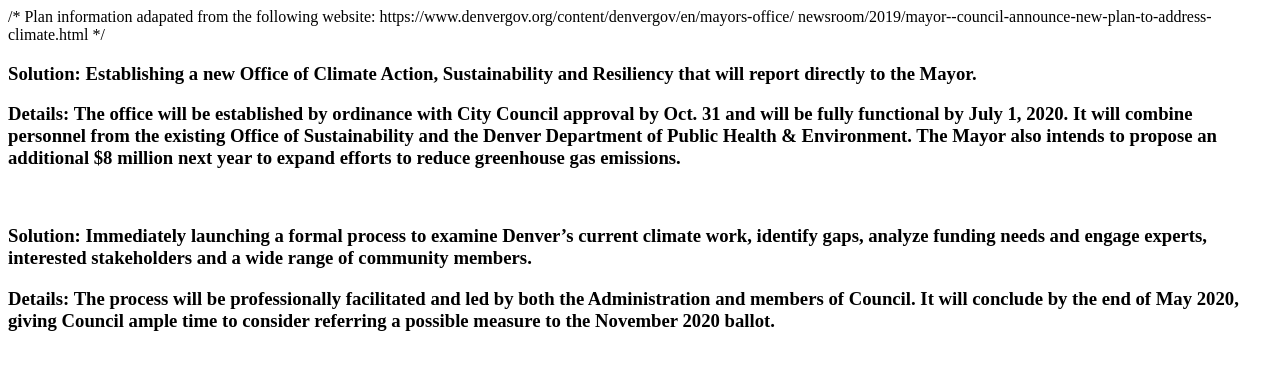
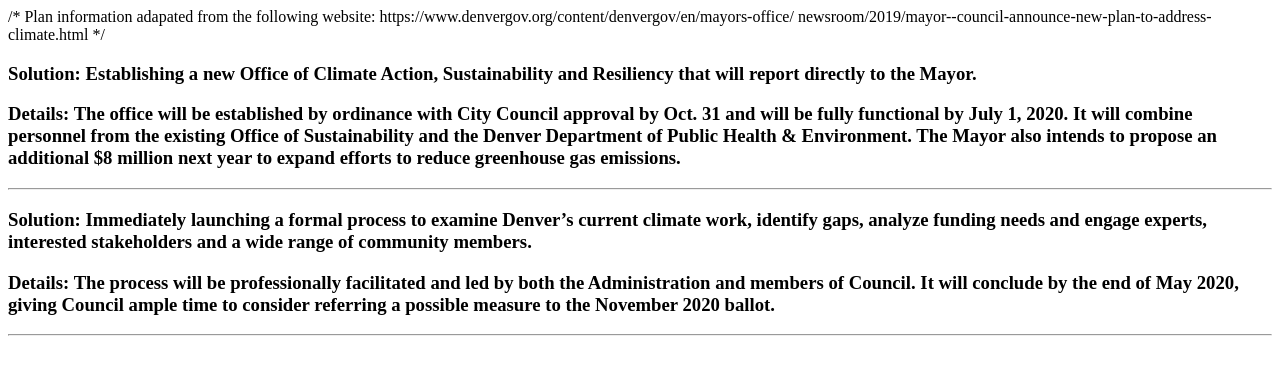
Before and after one commit to laurelherting/sustainability-to-do, a React (Create React App) app: page / in a window 1280 px wide. Shown: the top 374 px of the page. Built offline with nearby package versions, Linux system fonts and the light colour scheme.

Commit message:
fix break

```diff
--- a/src/Plan.js
+++ b/src/Plan.js
@@ -7,7 +7,7 @@ function ClimateChangePlan(props) {
         Solution: {props.solution}
       </h3>
       <h3>Details: {props.details}</h3>
-      <br />
+      <hr />
     </div>
   );
 }
```
